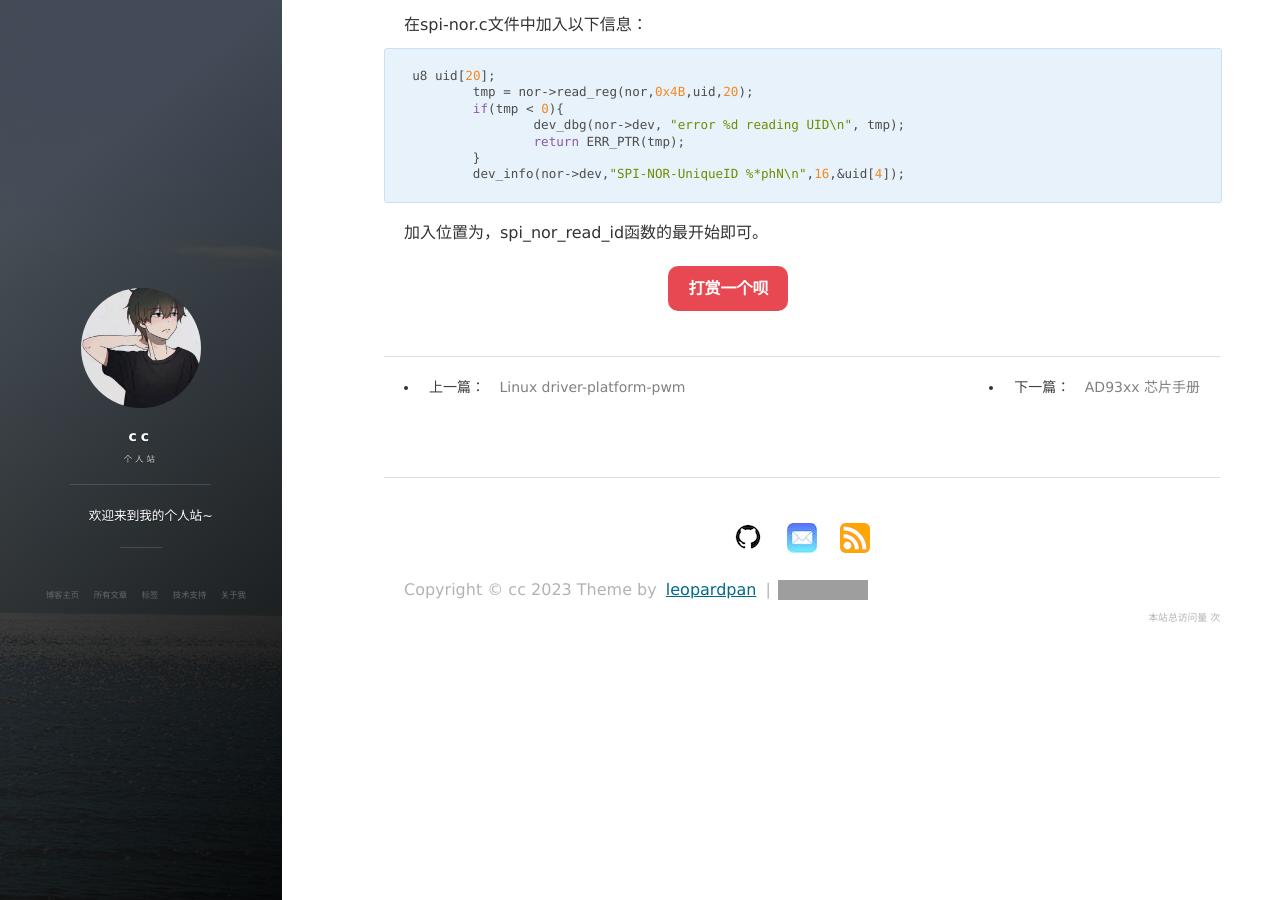
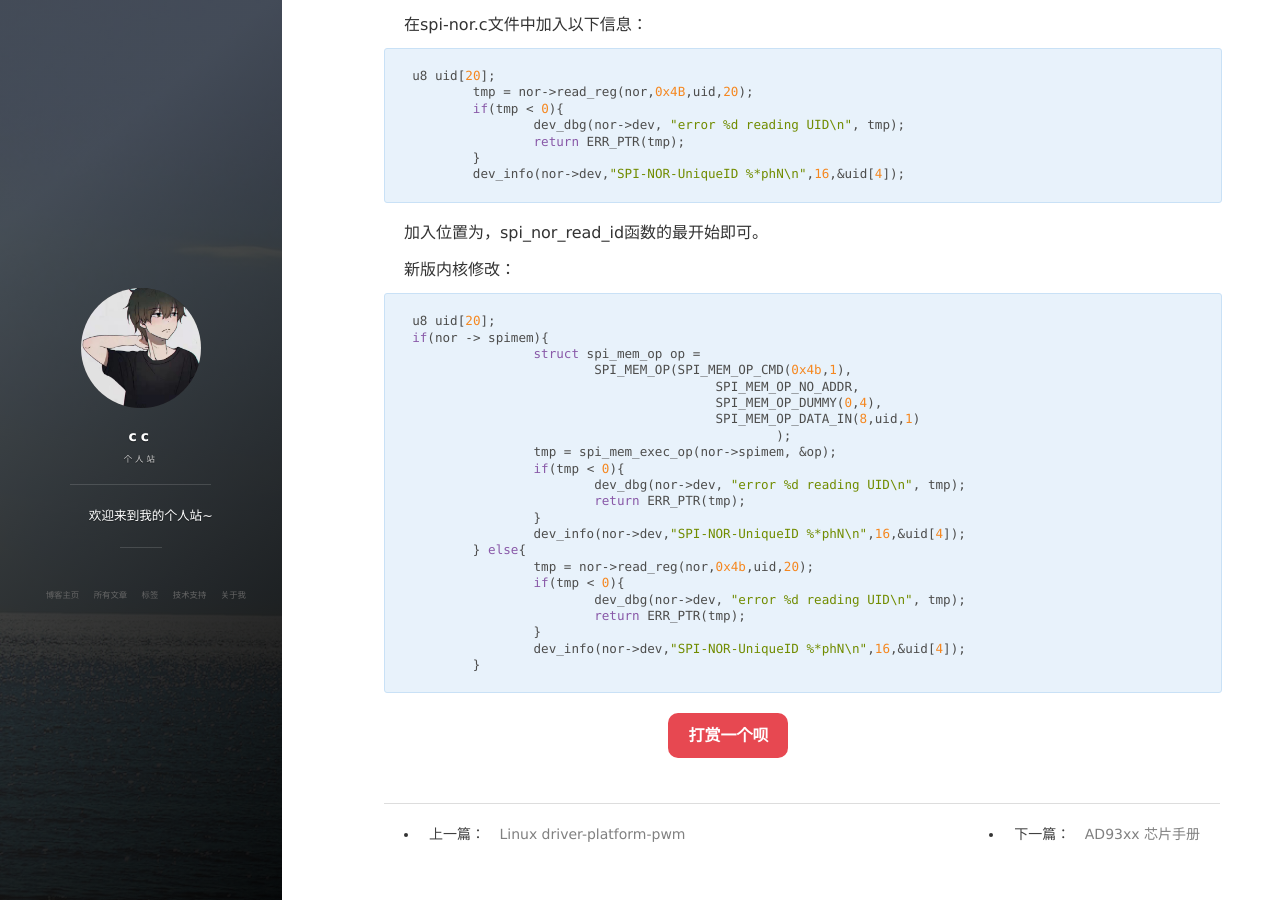
Before and after one commit to lone-boy/lone-boy.github.io, a Jekyll site: the page built from _posts/2022-6-29-Micon 256Mb flash.md, in a window 1280 px wide and 900 px high, scrolled down 6918 px. Built offline with Jekyll 4.4.1, drawn with Linux system fonts in a browser that asks for light colours; nearby versions of some CDN libraries; comment, search, counter and statistics services are not loaded; grey boxes are pictures that could not be loaded.

Commit message:
add w25q256 new

````diff
--- a/_posts/2022-6-29-Micon 256Mb flash.md
+++ b/_posts/2022-6-29-Micon 256Mb flash.md
@@ -132,3 +132,30 @@ u8 uid[20];
 ```
 
 加入位置为，spi_nor_read_id函数的最开始即可。
+
+新版内核修改：
+
+```c
+u8 uid[20];
+if(nor -> spimem){
+		struct spi_mem_op op =
+			SPI_MEM_OP(SPI_MEM_OP_CMD(0x4b,1),
+					SPI_MEM_OP_NO_ADDR,
+					SPI_MEM_OP_DUMMY(0,4),
+					SPI_MEM_OP_DATA_IN(8,uid,1)
+						);
+		tmp = spi_mem_exec_op(nor->spimem, &op);
+		if(tmp < 0){
+			dev_dbg(nor->dev, "error %d reading UID\n", tmp);
+			return ERR_PTR(tmp);
+		}
+		dev_info(nor->dev,"SPI-NOR-UniqueID %*phN\n",16,&uid[4]);
+	} else{
+		tmp = nor->read_reg(nor,0x4b,uid,20);
+		if(tmp < 0){
+			dev_dbg(nor->dev, "error %d reading UID\n", tmp);
+			return ERR_PTR(tmp);
+		}
+		dev_info(nor->dev,"SPI-NOR-UniqueID %*phN\n",16,&uid[4]);
+	}
+```
````
